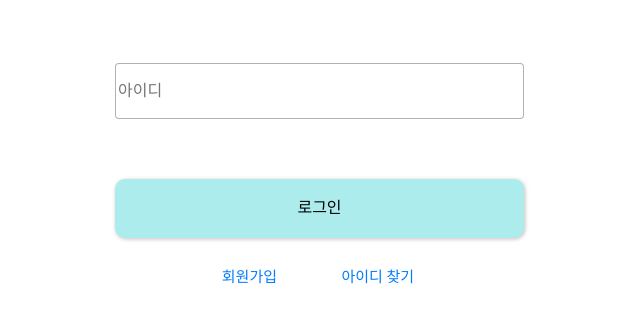
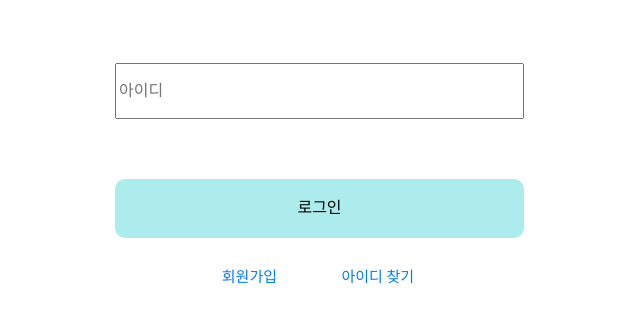
Before and after one commit to Ian7140/BKT-LOGIN, a plain HTML site: page login.html in a window 1280 px wide. Shown: the part 256-578 px from the top of the page, without its empty margins (208-848 px from the left). Drawn offline with nearby package versions, Linux system fonts and the light colour scheme.

Commit message:
second commit

```diff
--- a/login.html
+++ b/login.html
@@ -12,7 +12,7 @@
   <img src="" alt="bktimage" width="129px" height="99px" >
   <form>
     <div class="loginid">
-      <input type="text" class="rounded idinput" placeholder="아이디" aria-label="Recipient's username" aria-describedby="button-addon2">
+      <input type="text" id="userid" value="" placeholder="아이디" autocapitalize="none" autocomplete="off" autocorrect="off" spellcheck="false" required="" aria-invalid="true">
     </div>
     <button class="btn" type="submit">로그인</button>
     <div class="server">
--- a/loginstyle.css
+++ b/loginstyle.css
@@ -8,26 +8,33 @@ img{
   position: absolute;
 }
 
-.loginid{
+#userid{
   position: absolute;
   width: 409px;
   height: 56.18px;
   left: 323px;
   top: 319px;
+  transition: border-color 0.3s ease-in-out;
+}
+
+#userid:hover{
+  cursor: pointer;
+}
+
+input:focus{
+  border-color: #8e8e8e;
+  outline: none;
 }
 
 .idinput{
   margin-bottom: 50px;
-  box-sizing: border-box;
   width: 409px;
   height: 56.18px;
   left: 323px;
   top: 375.18px;
   background: #FFFFFF;
-  border: 1px solid rgba(158, 157, 157, 0.78);
   border-radius: 10px;
 }
-
 
 .btn{
   position: absolute;
@@ -35,8 +42,6 @@ img{
   height: 59.13px;
   left: 323px;
   top: 434.83px;
-
   background: #ADECEC;
-  box-shadow: 1px 1px 4px rgba(0, 0, 0, 0.25);
   border-radius: 10px;
 }
```
